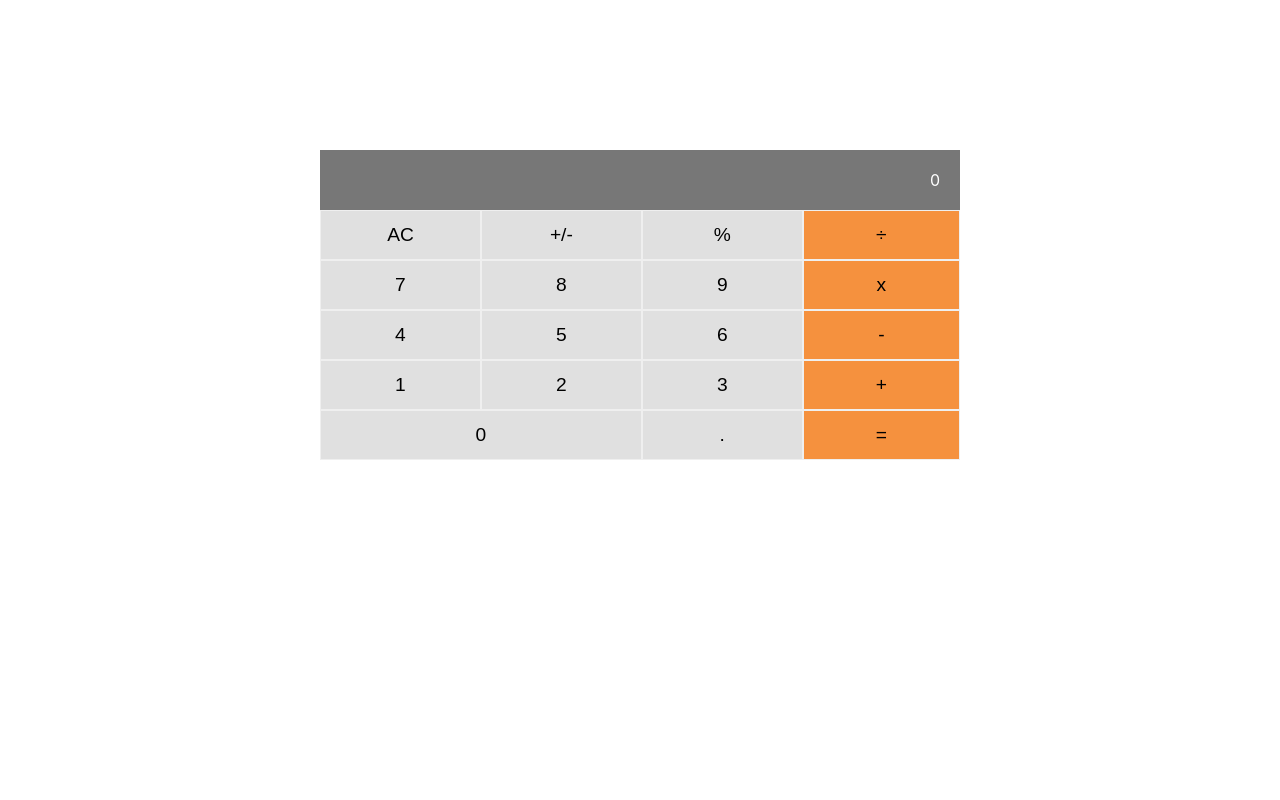
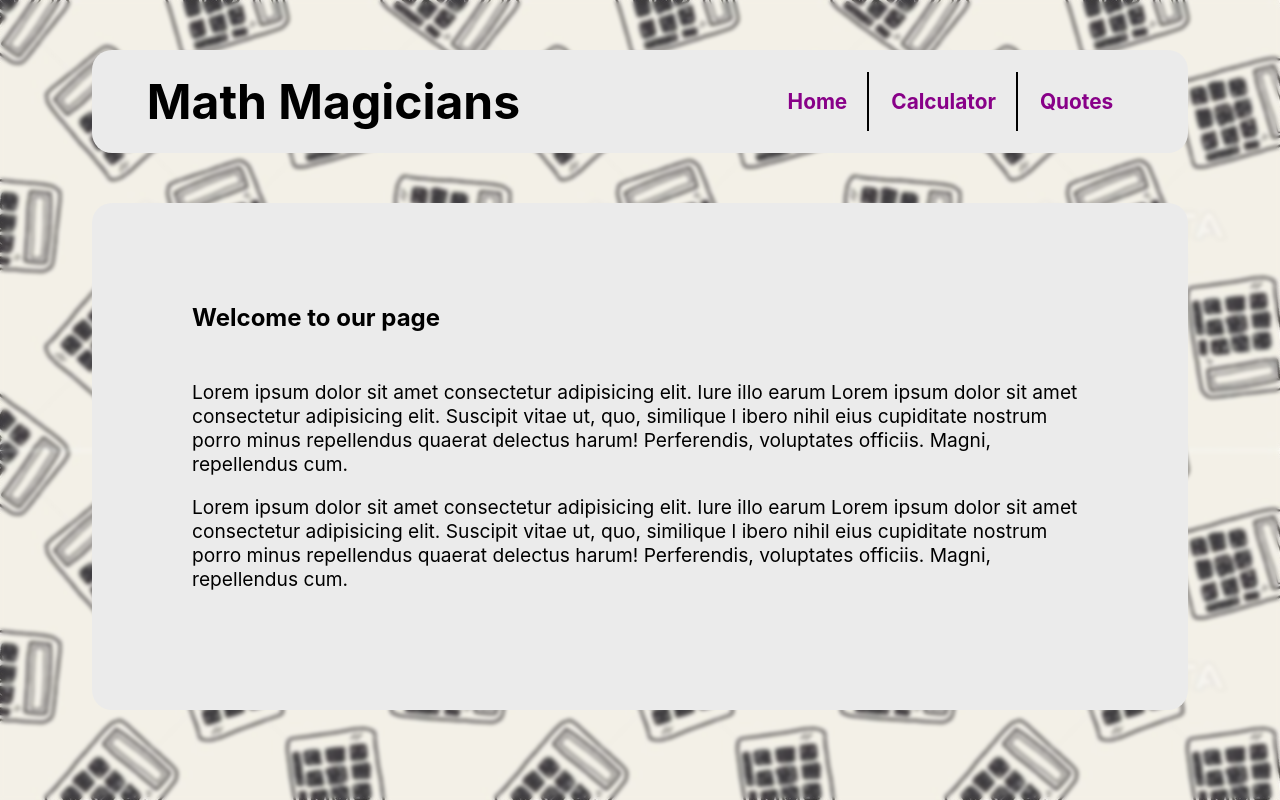
Before and after one commit to aizjicod/math-magicians, a React (Create React App) app: page /Home in a window 1280 px wide. Built offline with nearby package versions, Linux system fonts and the light colour scheme.

Commit message:
add Routes and styling to the page

```diff
--- a/package.json
+++ b/package.json
@@ -10,6 +10,7 @@
     "prop-types": "^15.8.1",
     "react": "^18.2.0",
     "react-dom": "^18.2.0",
+    "react-router-dom": "^6.3.0",
     "react-scripts": "5.0.1",
     "web-vitals": "^2.1.4"
   },
--- a/src/App.js
+++ b/src/App.js
@@ -1,5 +1,9 @@
 import React from 'react';
-import Calculator from './components/Calculator';
+import './components/app.modules.css';
+import { Routes, Route, Link } from 'react-router-dom';
+import CalculatorPage from './pages/calculatorPage';
+import Home from './pages/home';
+import Quotes from './pages/quotes';
 
 class App extends React.Component {
   constructor(props) {
@@ -9,9 +13,21 @@ class App extends React.Component {
 
   render() {
     return (
-      <div className="App">
-        <Calculator />
-      </div>
+      <>
+        <nav className="navbar">
+          <h1>Math Magicians</h1>
+          <ul className="navul">
+            <Link className="links" to="/Home">Home</Link>
+            <Link className="links" to="/Calculator">Calculator</Link>
+            <Link className="links" to="/Quotes">Quotes</Link>
+          </ul>
+        </nav>
+        <Routes>
+          <Route path="Home" element={<Home />} />
+          <Route path="Calculator" element={<CalculatorPage />} />
+          <Route path="Quotes" element={<Quotes />} />
+        </Routes>
+      </>
     );
   }
 }
--- a/src/components/Calculator.css
+++ b/src/components/Calculator.css
@@ -1,10 +1,5 @@
 #Calculator {
-  position: absolute;
-  top: 50%;
-  left: 50%;
-  transform: translate(-50%, -50%);
   width: 50%;
-  height: 500px;
 }
 
 #result {
@@ -61,9 +56,20 @@
   justify-content: center;
 }
 
+.numpad *:hover,
+.utility *:hover {
+  background:  #777;
+  color: #fff;
+}
+
+.rightSide *:hover {
+  background:  #808;
+  color: #fff;
+}
+
 button {
   background: transparent;
   width: 100%;
-  font-size: 1.2em;
-  font-weight: 400;
+  font-size: 1.3em;
+  font-weight: 600;
 }
--- /dev/null
+++ b/src/components/app.modules.css
@@ -0,0 +1,67 @@
+
+
+.navbar {
+  background: #ebebeb;
+  border-radius: 20px;
+  margin: 50px 0;
+  padding: 2% 5%;
+  display: flex;
+  justify-content: space-between;
+  font-size: 2em;
+}
+
+.navul {
+  list-style: none;
+  display: flex;
+  gap: 22px;
+  font-size: 1.3rem;
+}
+
+.navul .links {
+  font-weight: 700;
+  border-right: 2px solid #000;
+  padding-right: 20px;
+  color: #808;
+  text-decoration: none;
+  display: flex;
+  align-items: center;
+}
+
+.navul .links:visited {
+  color: #f5913e;
+}
+
+.navul .links:last-child {
+  border-right: none;
+}
+
+.navul .links:hover {
+  color: #808;
+}
+
+#App,
+#quotes {
+  background: #ebebeb;
+  width: 70vw;
+  padding: 100px;
+  display: flex;
+  justify-content: space-around;
+  gap: 50px;
+  border-radius: 20px;
+}
+
+#home {
+  background: #ebebeb;
+  width: 70vw;
+  padding: 100px;
+  border-radius: 20px;
+}
+
+#home h2{
+  margin-bottom: 2em;
+}
+
+#home p{
+  font-size: 1.2em;
+  margin-bottom: 1em;
+}
--- a/src/index.css
+++ b/src/index.css
@@ -1,13 +1,22 @@
+@import url('https://fonts.googleapis.com/css2?family=Raleway:ital,wght@0,500;0,600;0,700;0,800;1,500;1,600;1,700&display=swap');
+
 * {
   margin: 0;
   padding: 0;
 }
 
+html {
+  -webkit-backdrop-filter: blur(2px); /* Use for Safari 9+, Edge 17+ (not a mistake) and iOS Safari 9.2+ */
+  backdrop-filter: blur(2px); /* Supported in Chrome 76 */
+}
+
 body {
+  background: url(../public/background.jpg);
   margin: 0;
   font-family:
     -apple-system,
     BlinkMacSystemFont,
+    'Raleway',
     'Segoe UI',
     'Roboto',
     'Oxygen',
@@ -19,6 +28,12 @@ body {
     sans-serif;
   -webkit-font-smoothing: antialiased;
   -moz-osx-font-smoothing: grayscale;
+  display: flex;
+  flex-wrap: wrap;
+  justify-content: center;
+  height: 100vh;
+  -webkit-backdrop-filter: blur(2px); /* Use for Safari 9+, Edge 17+ (not a mistake) and iOS Safari 9.2+ */
+  backdrop-filter: blur(2px); /* Supported in Chrome 76 */
 }
 
 code {
--- a/src/index.js
+++ b/src/index.js
@@ -1,4 +1,5 @@
 import React from 'react';
+import { BrowserRouter as Router } from 'react-router-dom';
 import ReactDOM from 'react-dom/client';
 import './index.css';
 import App from './App';
@@ -8,7 +9,9 @@ import App from './App';
 const root = ReactDOM.createRoot(document.getElementById('root'));
 root.render(
   <React.StrictMode>
-    <App />
+    <Router>
+      <App />
+    </Router>
   </React.StrictMode>,
 );
 
--- /dev/null
+++ b/src/pages/calculatorPage.js
@@ -0,0 +1,10 @@
+import Calculator from '../components/Calculator';
+
+const CalculatorPage = () => (
+  <div id="App">
+    <h2>Let&#39;s do some Math</h2>
+    <Calculator />
+  </div>
+);
+
+export default CalculatorPage;
--- /dev/null
+++ b/src/pages/home.js
@@ -0,0 +1,25 @@
+const Home = () => (
+  <div id="home">
+    <h2>Welcome to our page</h2>
+    <p>
+      Lorem ipsum dolor sit amet consectetur adipisicing elit.
+      Iure illo earum
+      Lorem ipsum dolor sit amet consectetur adipisicing elit.
+      Suscipit vitae ut, quo, similique l
+      ibero nihil eius cupiditate nostrum
+      porro minus repellendus quaerat delectus harum!
+      Perferendis, voluptates officiis. Magni, repellendus cum.
+    </p>
+    <p>
+      Lorem ipsum dolor sit amet consectetur adipisicing elit.
+      Iure illo earum
+      Lorem ipsum dolor sit amet consectetur adipisicing elit.
+      Suscipit vitae ut, quo, similique l
+      ibero nihil eius cupiditate nostrum
+      porro minus repellendus quaerat delectus harum!
+      Perferendis, voluptates officiis. Magni, repellendus cum.
+    </p>
+  </div>
+);
+
+export default Home;
--- /dev/null
+++ b/src/pages/quotes.js
@@ -0,0 +1,30 @@
+const Quotes = () => {
+  const quotesList = [
+    'Mathematics as an expression of the human mind reflects the active will, the contemplative reason, and the desire for aesthetic perfection. Its basic elements are logic and intuition, analysis and construction, generality and individuality. — Richard Courant, German-American mathematician',
+
+    'As far as the laws of mathematics refer to reality, they are not certain, and as far as they are certain, they do not refer to reality. — Albert Einstein',
+
+    'Without mathematics, there’s nothing you can do. Everything around you is mathematics. Everything around you is numbers. — Shakuntala Devi, Indian writer and mental calculator',
+
+    'Mathematics is the most beautiful and most powerful creation of the human spirit. — Stefan Banach, Polish mathematician',
+
+    'We will always have STEM with us. Some things will drop out of the public eye and go away, but there will always be science, engineering, and technology. And there will always, always be mathematics. — Katherine Johnson, African-American mathematician',
+
+    'As far as the laws of mathematics refer to reality, they are not certain, and as far as they are certain, they do not refer to reality. — Albert Einstein',
+
+    'What is mathematics? It is only a systematic effort of solving puzzles posed by nature. — Shakuntala Devi',
+
+    'Mathematics knows no races or geographic boundaries; for mathematics, the cultural world is one country — David Hilbert, German mathematician',
+
+    'Mathematics are the result of mysterious powers which no one understands, and which the unconscious recognition of beauty must play an important part. Out of an infinity of designs a mathematician chooses one pattern for beauty’s sake and pulls it down to earth. — Marston Morse, American mathematician',
+
+    'Nature is written in mathematical language. — Galileo Galilei, Italian astronomer, physicist and engineer',
+  ];
+
+  const randomNumber = () => Math.floor(Math.random() * 10);
+  return (
+    <h2 id="quotes">{quotesList[randomNumber()]}</h2>
+  );
+};
+
+export default Quotes;
```
Also changed, not shown: public/background.jpg (added), 1 other file (tests, documents, lock files or other folders).
